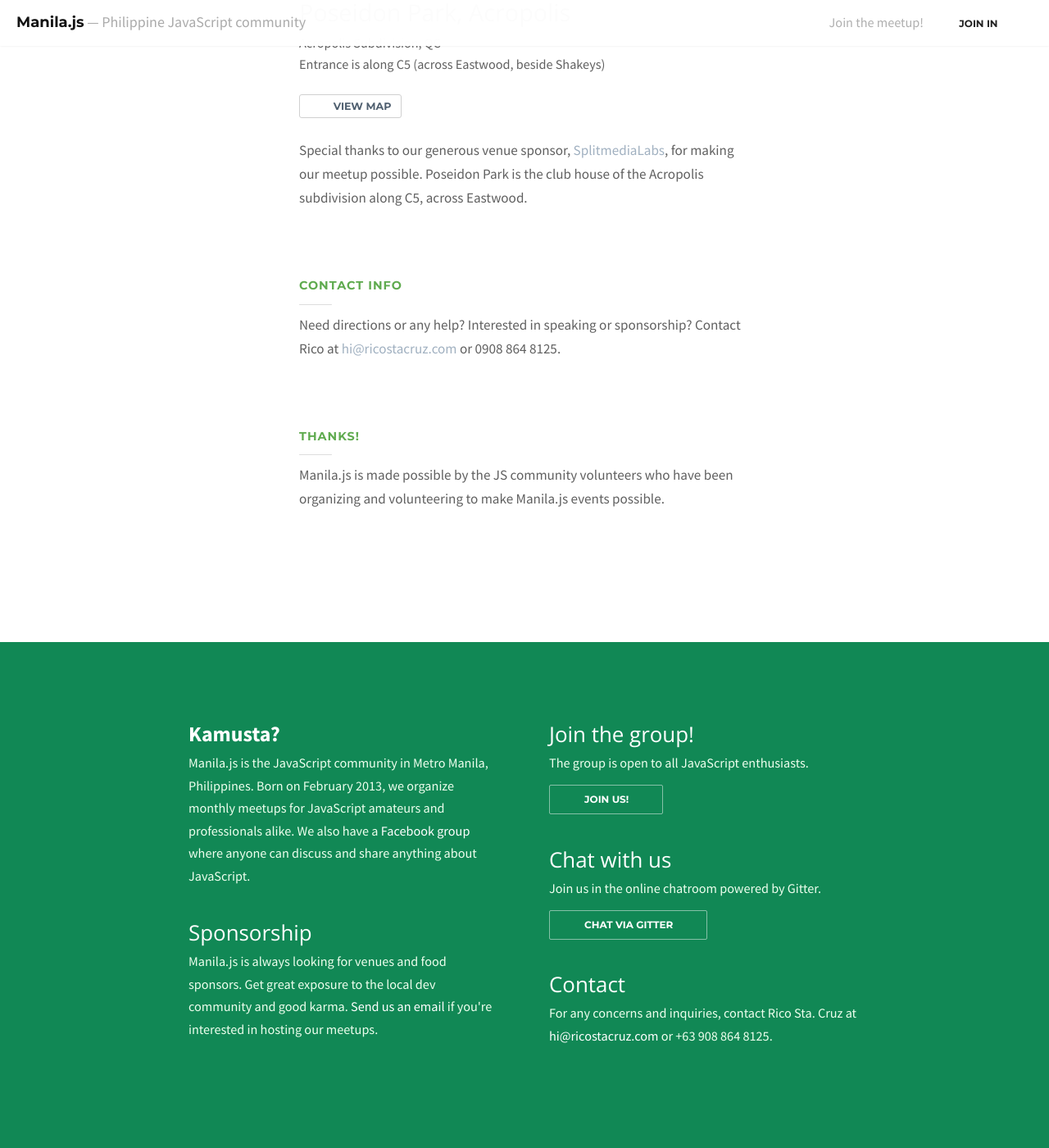
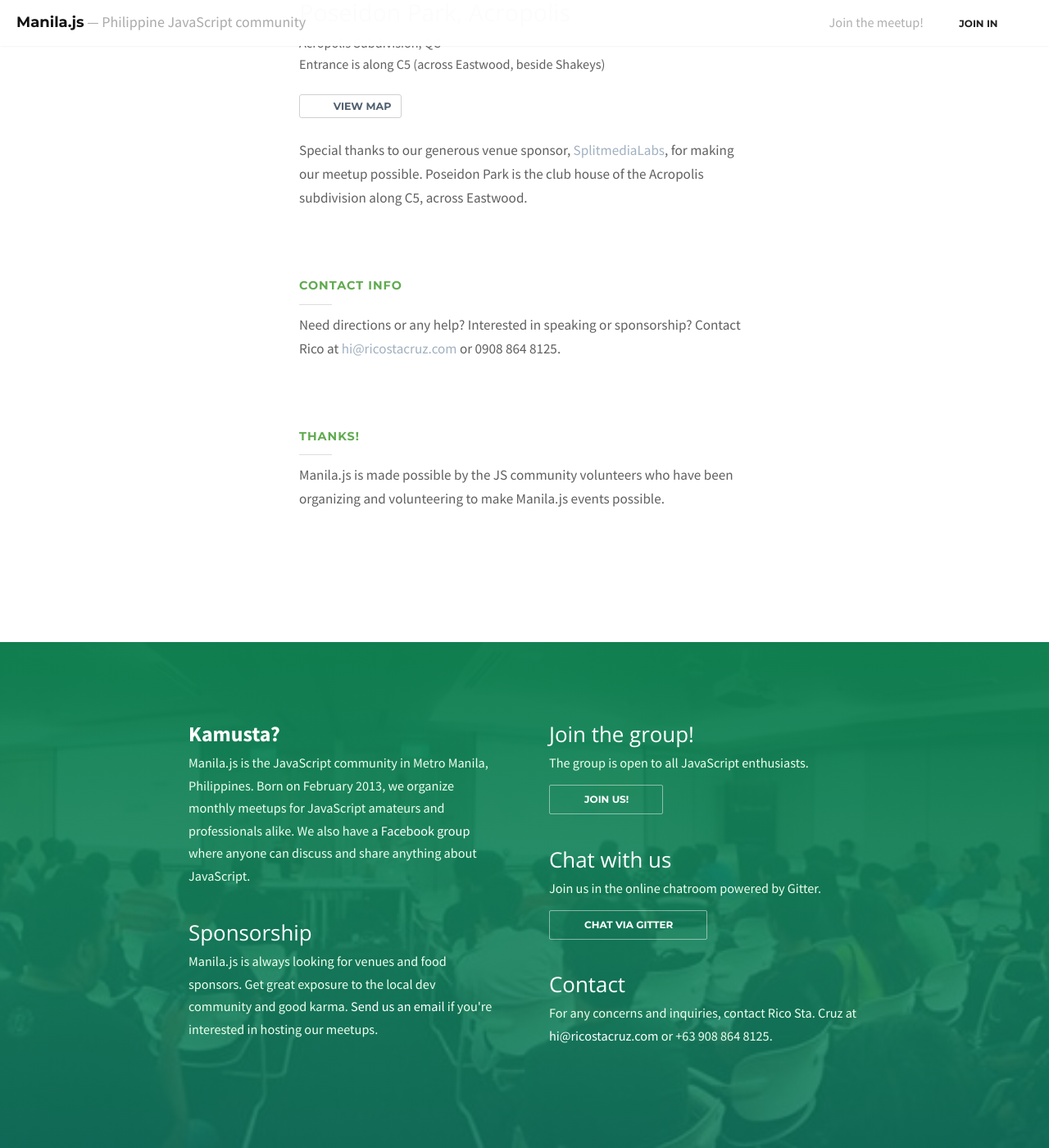
Before and after one commit to manilajs/manilajs.com, a Jekyll site: the page built from index.html, in a window 1280 px wide and 1400 px high, scrolled down 2252 px. Shown: the whole window at 82% size. Built offline with Jekyll 4.4.1, drawn with Linux system fonts in a browser that asks for light colours; nearby versions of some CDN libraries; some web fonts are replaced.

Commit message:
Gradient.

```diff
--- a/assets/style.css
+++ b/assets/style.css
@@ -308,6 +308,8 @@
   -webkit-transition: opacity 400ms linear;
   transition: opacity 400ms linear;
 
+  -webkit-background-size: cover;
+
   background-size: cover;
   background-position: center center;
 }
@@ -324,12 +326,14 @@
 
 .picture-header .attribution a {
   color: rgba(255, 255, 255, 0.7);
+  -webkit-box-shadow: inset 0 -1px rgba(255, 255, 255, 0.30);
   box-shadow: inset 0 -1px rgba(255, 255, 255, 0.30);
   margin-left: 5px;
 }
 
 .picture-header .attribution a:hover {
   color: rgba(255, 255, 255, 1.0);
+  -webkit-box-shadow: inset 0 -1px rgba(255, 255, 255, 0.70);
   box-shadow: inset 0 -1px rgba(255, 255, 255, 0.70);
 }
 
@@ -917,7 +921,14 @@
 /* ---------------------------------------------------------------------------- */
 
 .about-us-section {
-  background: #185;
+  background:
+    -webkit-gradient(linear, left top, left bottom, from(rgba(16, 128, 80, 0.98)), to(rgba(16, 128, 100, 0.8))), url(/images/header/ms.jpg) center center / cover fixed, #185;
+  background:
+    -webkit-linear-gradient(top, rgba(16, 128, 80, 0.98), rgba(16, 128, 100, 0.8)), url(/images/header/ms.jpg) center center / cover fixed, #185;
+  background:
+    linear-gradient(to bottom, rgba(16, 128, 80, 0.98), rgba(16, 128, 100, 0.8)),
+    url(/images/header/ms.jpg) center center / cover fixed,
+    #185;
 
   padding-top: 30px;
   padding-bottom: 30px;
@@ -1348,6 +1359,7 @@
 
 .section.full-image div {
   height: 300px;
+  -webkit-background-size: cover;
   background-size: cover;
   background-position: center center;
   opacity: 0.5;
```
